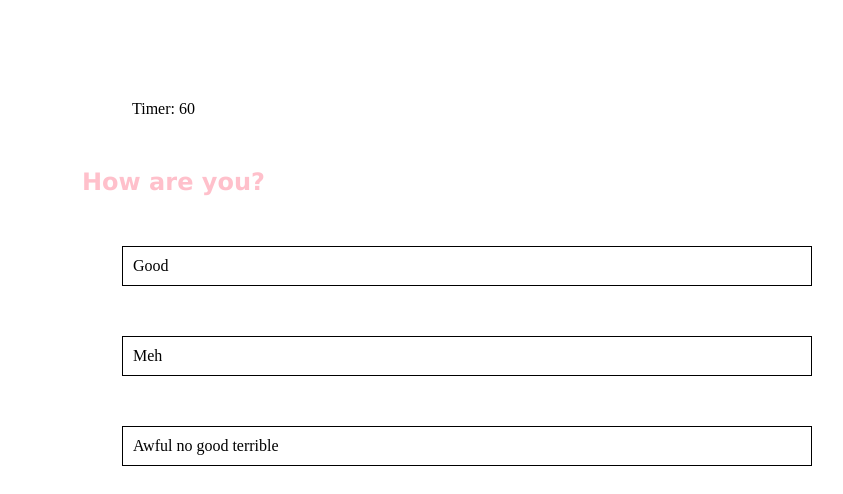
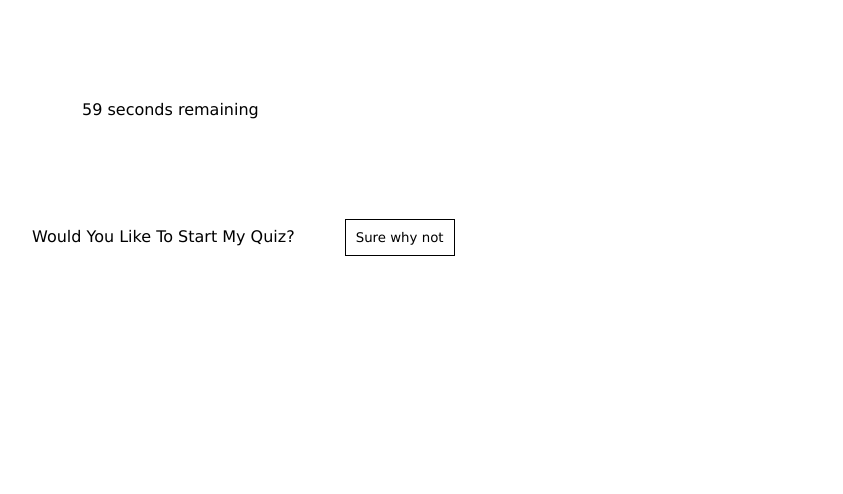
Before and after one commit to AnukaZan/code-quiz, a plain HTML site: page index.html in a window 1280 px wide. Both pictures are taken after a click on the button "Sure why not". Shown: the whole page, without its empty margins (168-1011 px from the left). Drawn offline with Linux system fonts and the light colour scheme.

Commit message:
re-do quiz timer

```diff
--- a/script.js
+++ b/script.js
@@ -5,18 +5,11 @@ var choicesEl = document.querySelector("#choices-id"); //choice element
 var answerText = document.querySelector("#answer-id"); //save the answer section in this variable
 var quizStart = document.querySelector("#quiz-start");
 
+var scoreArray = [];
+
 var timerEl = document.querySelector("#timer");
-var timerText = document.createElement("p");
 var timeLeft = 60;
 var score =0;
-
-var setTime = function(){
-    timeLeft = timeLeft-1;
-    if (timeLeft === 0){
-        clearInterval(setTime);
-        quizEnding();
-    }
-};
 
 //questions and answer arrays
 var questionArray = [
@@ -28,23 +21,36 @@ var questionArray = [
 
     {
         q: "Why are you?",
-        c: ["Idk", "Because", "Therefore I am"],
-        answer: "Idk"
+        c: ["Why am I what?", "Just because", "Therefore I am"],
+        answer: "Therefore I am"
     },
 
     {
         q: "Where are you?",
         c: ["Here", "There", "Everywhere"],
         answer: "Everywhere"
+    },
+
+    {
+        q: "What was the point of these questions?",
+        c: ["No point", "Made up examples on the spot", "Homework"],
+        answer: "Homework"
     }
 ];
 
-//begin timer and then show text
+//subtract one from timeLeft
+var setTime = function(){
+    timeLeft = timeLeft-1;
+    if (timeLeft === 0){
+        clearInterval(setTime);
+        quizEnding();
+    }
+};
+
+
+//restart timer and then show questions
 var begin = function(){
     timeLeft = 60;
-    setInterval(setTime, 1000);
-    timerText.textContent = "Timer: "+ timeLeft;
-    timerEl.append(timerText);
     appearQuestion();
 }
 
@@ -55,7 +61,6 @@ var appearQuestion = function(event){
     questionEl.textContent = questionArray[questionIdCounter].q;
 
     //choices will be according to index number
-    //var choices = choicesEl.textContent;
     var choices = questionArray[questionIdCounter].c;
 
     //create element for each choice and do action once a choice is clicked
@@ -74,7 +79,6 @@ var appearQuestion = function(event){
 //when a choice is clicked
 var userChoice = function(event) {
     var userEl = event.target.textContent; //save the text of whatever you clicked on
-    console.log(userEl);
 
     if (userEl === questionArray[questionIdCounter].answer){ //if what you chose is my correct answer
         answerText.textContent = "Correct!"; //then you are correct
@@ -99,33 +103,66 @@ var userChoice = function(event) {
 
 //when user first opens quiz
 var quizOpening = function(){
-    quizStart.textContent = "Would You Like To Start My Pointless Quiz?";
+    quizStart.textContent = "Would You Like To Start My Quiz?";
 
     var startBtn = document.createElement("button");
     startBtn.textContent = "Sure why not";
     quizStart.appendChild(startBtn);
 
-    startBtn.addEventListener("click", begin);
+    startBtn.addEventListener("click", function(){
+        var timeLeft = 60;
+
+        var quizTimer = setInterval(function function1(){
+            timerEl.innerHTML = timeLeft + " " + "seconds remaining";
+            timeLeft-=1;
+            if(timeLeft <=0){
+                clearInterval(quizTImer);
+                timerEl.innerHTML = "Time is up"
+            }
+        }, 1000);
+    });
 
 }
 
-//when timer is over or choices are complete
-var quizEnding = function(){
+
+
+var clearEverything = function(){
     questionEl.textContent = "";
     choicesEl.textContent = "";
     answerText.textContent = "";
-    var scoreText = document.createElement("p");
-    scoreText.textContent = "Your Score: " + score;
+};
+
+//when timer is over or choices are complete
+var quizEnding = function(){
+    clearEverything();
+    var scoreText = document.createElement("div");
+    scoreText.textContent = "Your Final Score is: " + score;
     quizStart.appendChild(scoreText);
 
     var initialEl = document.createElement("input");
     initialEl.setAttribute("type", "text");
+    quizStart.appendChild(initialEl);
+
+    //save score and initials here
 
     var startBtn = document.createElement("button");
-    startBtn.textContent = "Try Again";
+    startBtn.textContent = "Submit";
     quizStart.appendChild(startBtn);
     questionIdCounter = 0;
     score= 0;
     startBtn.addEventListener("click", begin);
 };
+
+var saveScore = function(initial, scores){
+    scoreArray.appendChild(initial, scores);
+    scoreArrayJson = JSON.stringify(scoreArray);
+    localStorage.setItem("scoreArray", scoreArrayJson);
+    //loadScore("scoreArray");
+};
+
+var loadScore = function (array){
+    var str = localStorage.getItem(array);
+    var parsedArr = JSON.parse(str);
+    console.log(parsedArr);
+};
 quizOpening();
--- a/style.css
+++ b/style.css
@@ -1,5 +1,6 @@
 *{
     margin: 50px;
+    font-family:Verdana, Geneva, Tahoma, sans-serif;
 }
 
 ol{
@@ -15,7 +16,24 @@ ol:hover{
     background-color:pink;
 }
 
+p{
+    color:black;
+}
+
 h2{
     font-family:Verdana, Geneva, Tahoma, sans-serif;
     color: pink;
 }
+
+button{
+    border: 1px solid black;
+    padding: 10px;
+    background-color:white;
+    color: black;
+    /*width: 100%;*/
+}
+
+button:hover{
+    background-color:pink;
+    color: white;
+}
```
